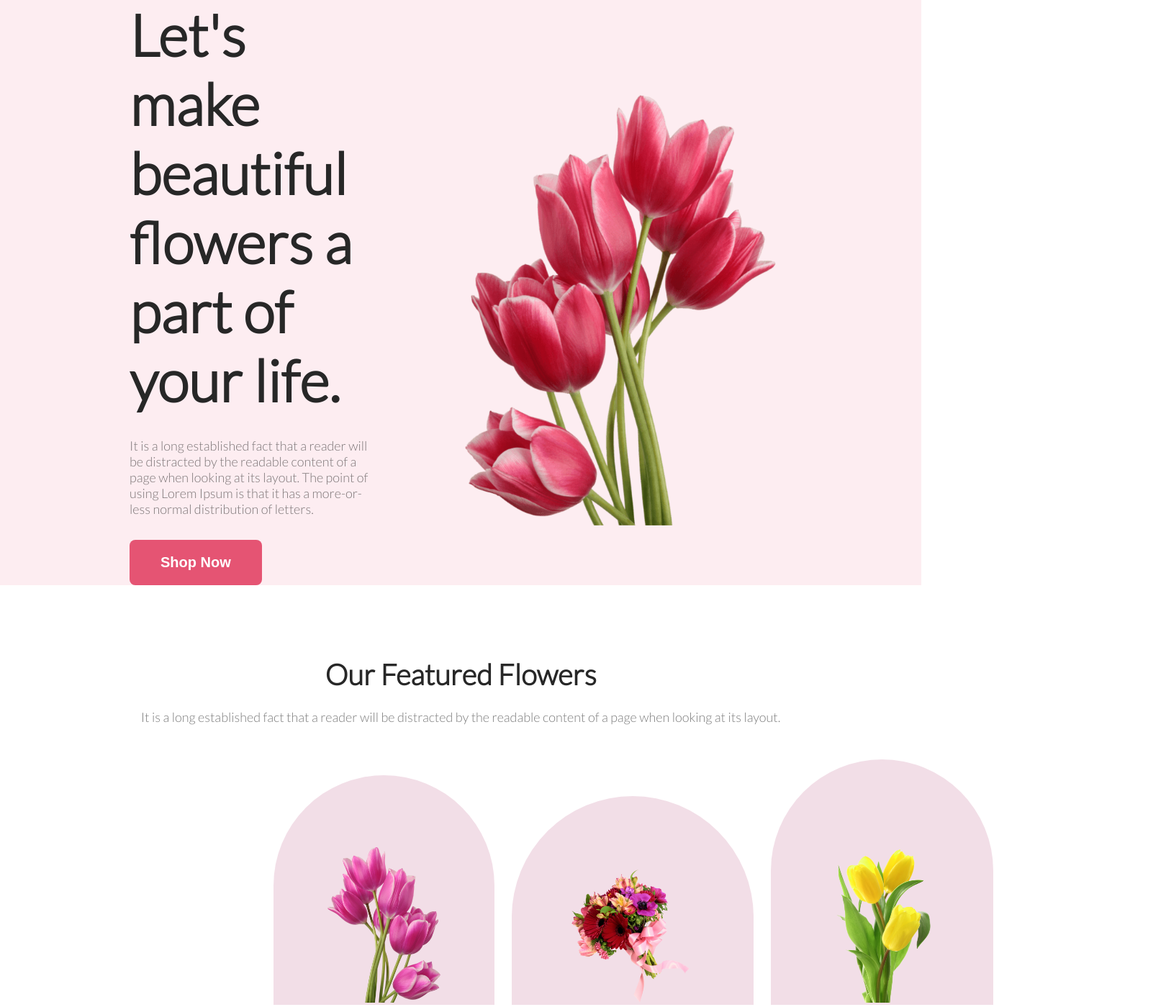
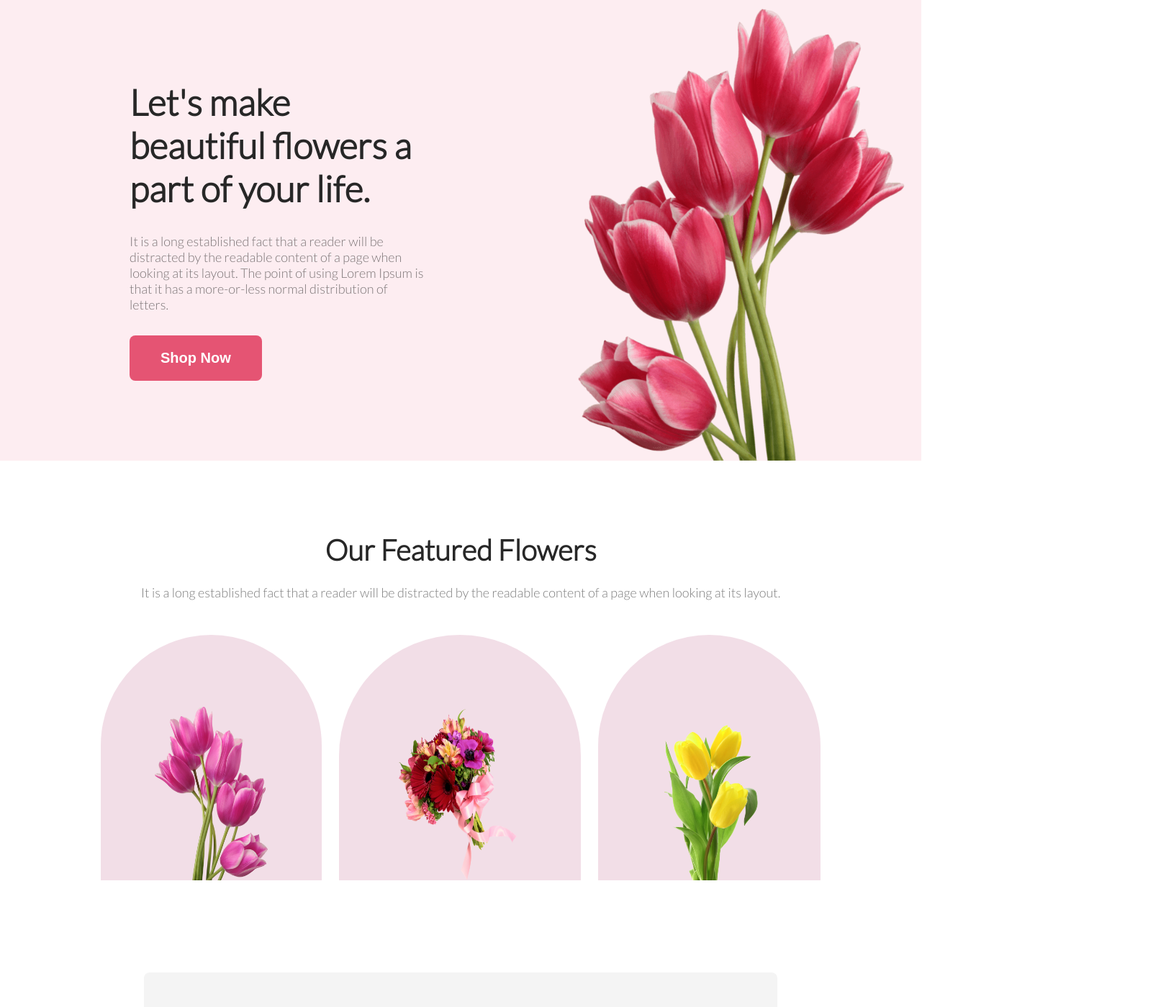
Before and after one commit to Houmayan/flower-shop, a plain HTML site: page index.html in a window 1280 px wide. Shown: the top 1399 px of the page at 72% size, 1620 px wide, since content can reach past the window. Drawn offline with Linux system fonts and the light colour scheme.

Commit message:
final touch

```diff
--- a/index.html
+++ b/index.html
@@ -28,13 +28,7 @@
 
         <button class="btn-primary">Shop Now</button>
       </div>
-      <div class="top-header">
-        <img
-          class="header-image"
-          src="images/pngwing10.png"
-          alt="Lotus flower"
-        />
-      </div>
+      <div class="top-header"></div>
     </header>
     <main>
       <!-- Featured Flowe section starts here -->
@@ -96,10 +90,18 @@
           readable content of a page when looking at its layout.
         </p>
         <div class="social-image">
-          <img class="socil-image-rose" src="images/Flower01.png" alt="" />
-          <img class="socil-image-rose" src="images/Rectangle4.png" alt="" />
-          <img class="socil-image-rose" src="images/Rectangle5.png" alt="" />
-          <img class="socil-image-rose" src="images/Rectangle6.png" alt="" />
+          <div class="common-rose">
+            <img class="socil-image-rose" src="images/Flower01.png" alt="" />
+          </div>
+          <div class="common-rose">
+            <img class="socil-image-rose" src="images/Rectangle4.png" alt="" />
+          </div>
+          <div class="common-rose">
+            <img class="socil-image-rose" src="images/Rectangle5.png" alt="" />
+          </div>
+          <div class="common-rose">
+            <img class="socil-image-rose" src="images/Rectangle6.png" alt="" />
+          </div>
         </div>
       </section>
 
--- a/style.css
+++ b/style.css
@@ -15,16 +15,18 @@ body {
   gap: 100px;
   padding: 0px 180px;
   background-color: rgba(229, 84, 115, 0.1);
+  background-image: url("images/pngwing10.png");
+  background-repeat: no-repeat;
+  background-position:bottom right;
+  background-size: 500px;
+  min-height: 80vh;
 }
-.header-image {
-  height: 75vh;
-  padding-top: 50px;
-  object-fit: cover;
+.top-header{
+  width: 50%;
 }
-
 .top-title {
   color: #272727;
-  font-size: 80px;
+  font-size: 50px;
   font-weight: 800;
   width: 100%;
 
@@ -48,10 +50,14 @@ body {
   font-size: 20px;
   font-weight: 700;
 }
-
-.featured-section{
+img{
+  height: 100%;
+  width: 100%;
+}
+.featured-section, .social{
   max-width: 1000px;
   margin: 0 auto;
+
 }
 
 /* Main Section Starts here */
@@ -75,17 +81,18 @@ body {
 }
 
 .tree {
-  margin: 0 auto;
+  /* margin: 0 auto; */
   width: 100%;
   /* background-color: red; */
   display: flex;
   justify-content: space-around;
-  align-items: baseline;
+  align-items: stretch;
   gap: 24px;
-  padding: 0px 240px;
+
 }
 
 .flower-tree {
+
   border-radius: 300px 300px 0px 0px;
   background-color: rgba(167, 33, 98, 0.15);
   padding: 100px 75px 0px 75px;
@@ -97,7 +104,7 @@ body {
 .tree-image {
   width: 100%;
   height: 100%;
-  object-fit: contain;
+  /* object-fit: contain; */
 }
 
 /* service css */
@@ -118,6 +125,9 @@ body {
   text-align: center;
   font-size: 18px;
   font-weight: 600;
+}
+.logo-text img{
+  width: 50px;
 }
 .section-offer {
   border-radius: 8px;
@@ -153,6 +163,7 @@ body {
 
 .social-image {
   display: flex;
+  width: 100%;
   flex-direction: row-reverse;
   justify-content: center;
   align-items: center;
```
